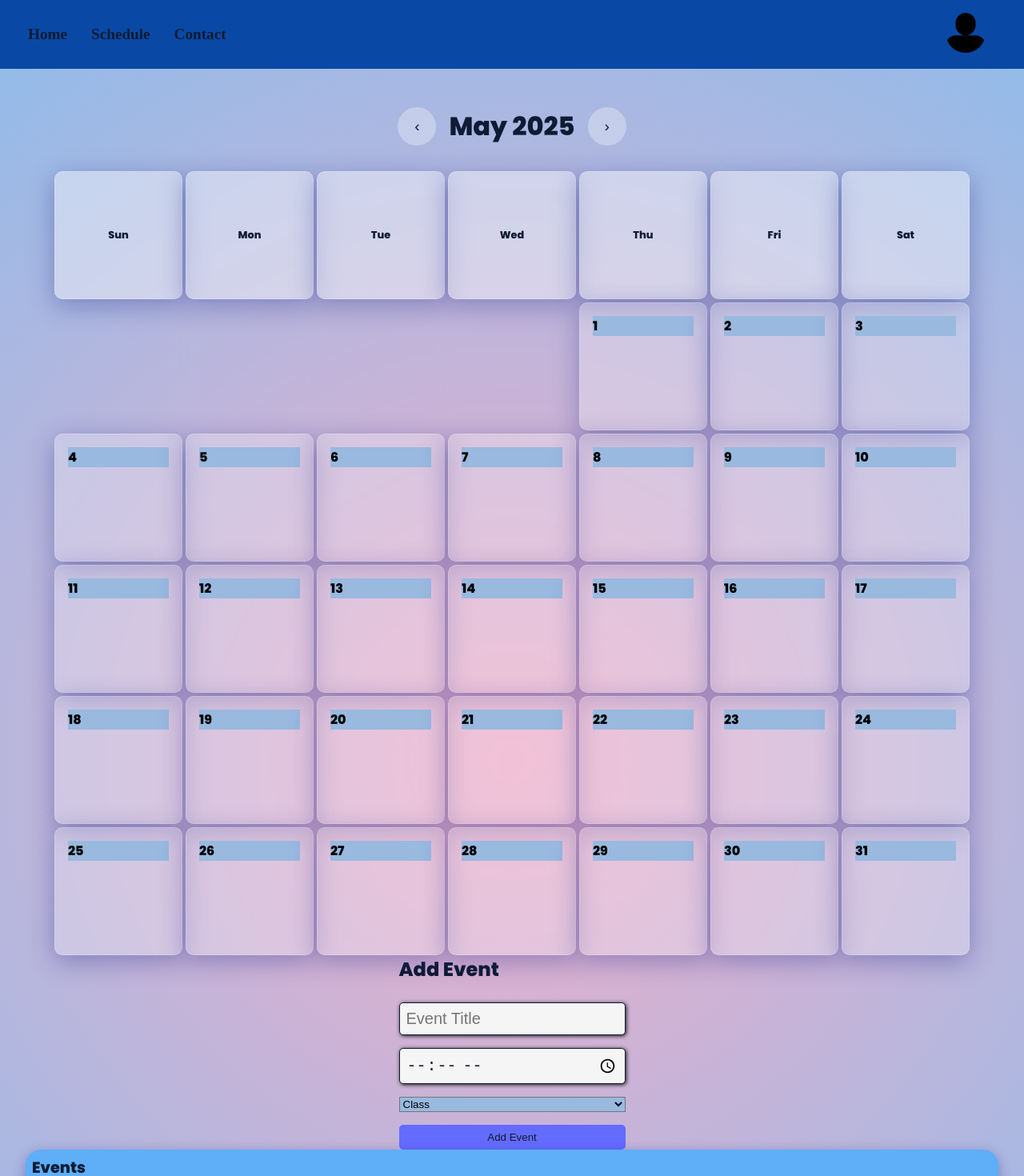
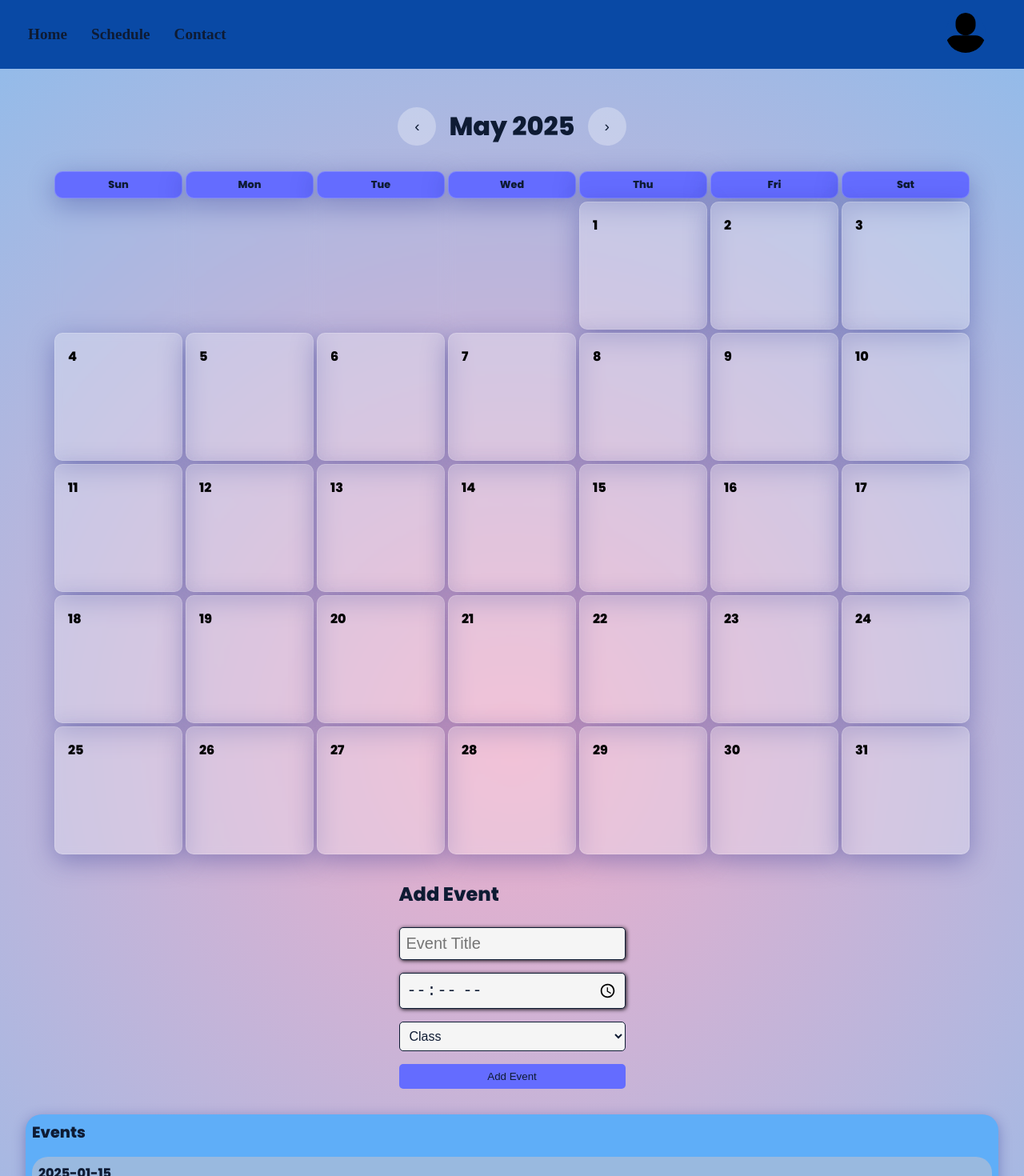
Before and after one commit to ZacksBroDev/MHKWebsite, a React (Vite) app: page /schedule in a window 1280 px wide. Shown: the top 1470 px of the page at 80% size. Built offline with nearby package versions, Linux system fonts and the light colour scheme.

Commit message:
schedule css changes

```diff
--- a/src/pages/schedule/schedule.css
+++ b/src/pages/schedule/schedule.css
@@ -71,9 +71,11 @@ h1 {
 }
 
 .day-header {
-  background: rgba(255, 255, 255, 0.4) !important;
+  background: var(--accent) !important;
   justify-content: center;
   align-items: center;
+  font-weight: 600;
+  height: 2rem !important;
 }
 
 .empty-day {
@@ -92,6 +94,7 @@ h1 {
   font-weight: 600;
   font-size: 1rem;
   margin-bottom: 0.5rem;
+  background-color: transparent;
 }
 
 .events {
@@ -144,6 +147,7 @@ time {
   flex-direction: column;
   gap: 1rem;
   background-color: transparent;
+  margin-top: 2rem;
 }
 .event-form input,
 .event-form textarea {
@@ -160,9 +164,10 @@ time {
   background-color: var(--accent);
   color: var(--text);
   cursor: pointer;
+  margin-bottom: 2rem;
 }
 .event-form button:hover {
-  background-color: var(--accent-hover);
+  background-color: var(--primary);
 }
 .event-form h2{
   font-size: 1.5rem;
@@ -171,3 +176,15 @@ time {
   margin-bottom: 0.5rem;
   background-color: transparent;
 }
+.day-header{
+  height:20px;
+}
+select{
+  padding: 0.5rem;
+  border-radius: 5px;
+  border: 1px solid var(--text);
+  background-color: var(--pure-mist);
+  color: var(--text);
+  font-size: 1rem;
+  font-weight: 500;
+}
```
